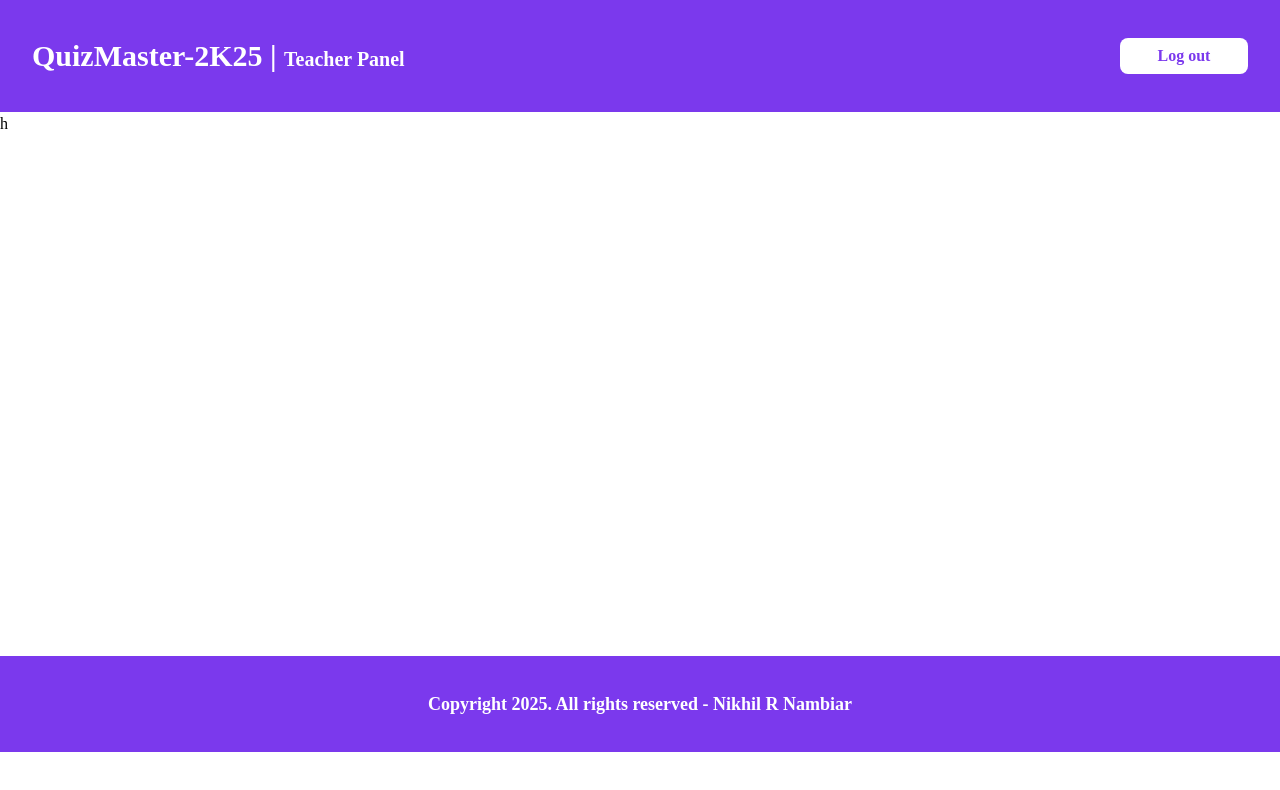
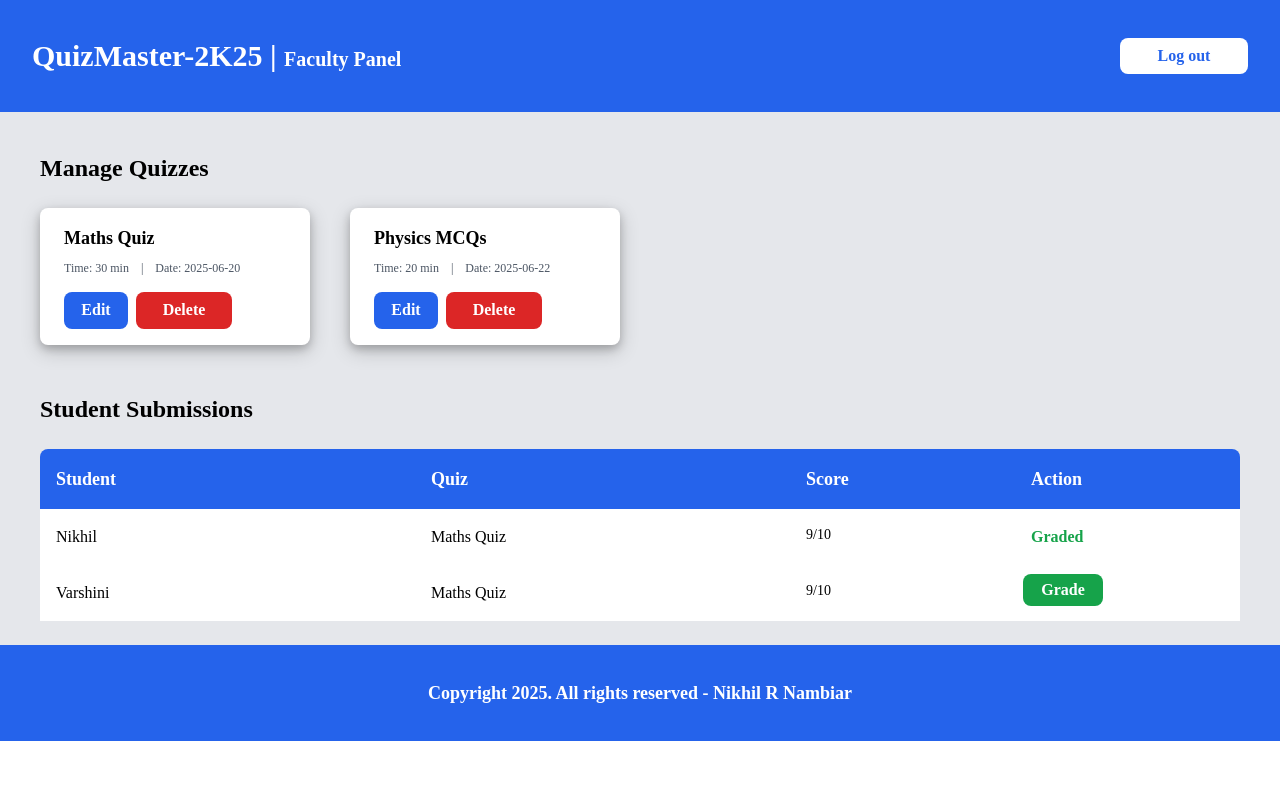
Before and after one commit to Nikhil4002-50-82/Quiz-2k25, a React (Vite) app in the folder client/: page /teacher in a window 1280 px wide. Shown: the top 790 px of the page. Built offline with nearby package versions, Linux system fonts and the light colour scheme; a web font is replaced by a local one.

Commit message:
got started with faculty dashboard

```diff
--- a/client/src/components/StudentDashboard/AvailableQuizzes.jsx
+++ b/client/src/components/StudentDashboard/AvailableQuizzes.jsx
@@ -9,7 +9,7 @@ const AvailableQuizzes = ({ quizTitle, quizDuration, quizDate }) => {
         <p>|</p>
         <p className="ml-[1em]">Date: {quizDate}</p>
       </div>
-      <button className="text-white w-[8em] h-auto px-1 py-[0.4em] bg-blue-600 text-white flex items-center justify-center font-semibold rounded-lg">
+      <button className="text-white w-[8em] h-auto px-1 py-[0.4em] bg-brandBlue text-white flex items-center justify-center font-semibold rounded-lg">
         Start Quiz
       </button>
     </div>
--- a/client/src/components/StudentDashboard/StudentDashboard.jsx
+++ b/client/src/components/StudentDashboard/StudentDashboard.jsx
@@ -6,7 +6,7 @@ import PerformanceReportComp from "./PerformanceReportComp";
 
 const StudentDashboard = () => {
   return (
-    <div className="bg-gray-100 h-auto w-full">
+    <div className="bg-gray-200 h-auto w-full">
       <StudentHeader />
       <div className="p-10 text-black">
         <h1 className="font-semibold text-2xl mb-6">Available Quizzes</h1>
@@ -26,13 +26,21 @@ const StudentDashboard = () => {
       <div className="px-10 text-black">
         <h1 className="font-semibold text-2xl mb-6">Performance Reports</h1>
         <div className="">
-            <div className="font-semibold text-lg grid grid-cols-[5fr_3fr_3fr] bg-blue-300 rounded-t-lg">
-                <h1 className="p-4 ">Quiz</h1>
-                <p className="p-4 ">Score</p>
-                <p className="p-4 ">Status</p>
-            </div>
-            <PerformanceReportComp quizTitle="Maths Quiz" quizScore="3/10" quizResult="Failed" />
-            <PerformanceReportComp quizTitle="Maths Quiz" quizScore="10/10" quizResult="Passed" />
+          <div className="font-semibold text-lg grid grid-cols-[5fr_3fr_3fr] bg-brandBlue text-white rounded-t-lg">
+            <h1 className="p-4 ">Quiz</h1>
+            <p className="p-4 ">Score</p>
+            <p className="p-4 ">Status</p>
+          </div>
+          <PerformanceReportComp
+            quizTitle="Maths Quiz"
+            quizScore="3/10"
+            quizResult="Failed"
+          />
+          <PerformanceReportComp
+            quizTitle="Maths Quiz"
+            quizScore="10/10"
+            quizResult="Passed"
+          />
         </div>
       </div>
       <StudentFooter />
--- a/client/src/components/StudentDashboard/StudentFooter.jsx
+++ b/client/src/components/StudentDashboard/StudentFooter.jsx
@@ -2,7 +2,7 @@ import React from "react";
 
 const StudentFooter = () => {
   return (
-    <div className="h-[6em] mt-6 w-full bg-blue-600 flex items-center px-8 flex items-center justify-center">
+    <div className="h-[6em] mt-6 w-full bg-brandBlue flex items-center px-8 flex items-center justify-center">
       <h1 className="text-white text-lg font-bold">
         Copyright 2025. All rights reserved - Nikhil R Nambiar
       </h1>
--- a/client/src/components/StudentDashboard/StudentHeader.jsx
+++ b/client/src/components/StudentDashboard/StudentHeader.jsx
@@ -2,12 +2,12 @@ import React from "react";
 
 const StudentHeader = () => {
   return (
-    <div className="h-[7em] w-full bg-blue-600 flex items-center px-8">
+    <div className="h-[7em] w-full bg-brandBlue flex items-center px-8">
       <div className="flex justify-between w-full">
          <h1 className="text-white font-bold text-3xl mr-[2em]">
           QuizMaster-2K25 | <span className='text-xl'>Student Panel</span>
         </h1>
-        <button className="text-blue w-[8em] bg-white text-blue-600 hover:bg-red-600 hover:text-white flex items-center justify-center font-bold rounded-lg">
+        <button className="text-brandBlue w-[8em] bg-white hover:bg-red-600 hover:text-white flex items-center justify-center font-bold rounded-lg">
           Log out
         </button>
       </div>
--- /dev/null
+++ b/client/src/components/TeacherDashboard/ManageQuizzes.jsx
@@ -0,0 +1,24 @@
+import React from "react";
+
+const ManageQuizzes = ({ quizTitle, quizDuration, quizDate }) => {
+  return (
+    <div className="px-6 py-4 h-auto bg-white rounded-lg flex flex-col justify-cent mb-2 shadow-[0_4px_8px_0_rgba(0,0,0,0.2),_0_6px_20px_0_rgba(0,0,0,0.19)]">
+      <h1 className="text-lg font-semibold mb-2">{quizTitle}</h1>
+      <div className="text-xs text-gray-600 flex items-center mb-4">
+        <p className="mr-[1em]">Time: {quizDuration} min</p>
+        <p>|</p>
+        <p className="ml-[1em]">Date: {quizDate}</p>
+      </div>
+      <div className="flex items-center">
+        <button className="text-white w-[4em] h-auto px-1 py-[0.4em] bg-blue-600 text-white flex items-center justify-center font-semibold rounded-lg mr-2">
+          Edit
+        </button>
+        <button className="text-white w-[6em] h-auto px-1 py-[0.4em] bg-red-600 text-white flex items-center justify-center font-semibold rounded-lg">
+          Delete
+        </button>
+      </div>
+    </div>
+  );
+};
+
+export default ManageQuizzes;
--- /dev/null
+++ b/client/src/components/TeacherDashboard/StudentSubmissions.jsx
@@ -0,0 +1,20 @@
+import React from "react";
+
+const StudentSubmissions = ({ student, quizTitle, quizScore, quizAction }) => {
+  return (
+    <div className=" text-md grid grid-cols-[5fr_5fr_3fr_3fr] bg-white">
+      <h1 className="p-4 ">{student}</h1>
+      <h1 className="p-4 ">{quizTitle}</h1>
+      <p className="p-4 text-sm">{quizScore}</p>
+      <p
+        className={`p-4 font-semibold ${
+          quizAction == "Graded" ? "text-green-600" : "bg-green-600 ml-[0.5em] mt-[0.6em] rounded-lg w-[5em] h-[1em] flex items-center justify-center text-white"
+        }`}
+      >
+        {quizAction}
+      </p>
+    </div>
+  );
+};
+
+export default StudentSubmissions;
--- a/client/src/components/TeacherDashboard/TeacherDashboard.jsx
+++ b/client/src/components/TeacherDashboard/TeacherDashboard.jsx
@@ -1,17 +1,54 @@
-import React from 'react'
-import TeacherHeader from './TeacherHeader'
-import TeacherFooter from './TeacherFooter'
+import React from "react";
+import TeacherHeader from "./TeacherHeader";
+import TeacherFooter from "./TeacherFooter";
+import ManageQuizzes from "./ManageQuizzes";
+import StudentSubmissions from "./StudentSubmissions";
 
 const TeacherDashboard = () => {
   return (
-    <div>
+    <div className="bg-gray-200">
       <TeacherHeader />
-      <div className='h-[65vh]'>
-        h
+      <div className="p-10 text-black h-auto">
+        <h1 className="font-semibold text-2xl mb-6">Manage Quizzes</h1>
+        <div className="grid grid-cols-4 gap-10">
+          <ManageQuizzes
+            quizTitle="Maths Quiz"
+            quizDuration="30"
+            quizDate="2025-06-20"
+          />
+          <ManageQuizzes
+            quizTitle="Physics MCQs"
+            quizDuration="20"
+            quizDate="2025-06-22"
+          />
+        </div>
+      </div>
+      <div className="px-10 text-black">
+        <h1 className="font-semibold text-2xl mb-6">Student Submissions</h1>
+        <div className="">
+          <div className="font-semibold text-lg grid grid-cols-[5fr_5fr_3fr_3fr] bg-blue-600 text-white rounded-t-lg">
+            <h1 className="p-4 ">Student</h1>
+            <h1 className="p-4 ">Quiz</h1>
+            <p className="p-4 ">Score</p>
+            <p className="p-4 ">Action</p>
+          </div>
+          <StudentSubmissions
+            student="Nikhil"
+            quizTitle="Maths Quiz"
+            quizScore="9/10"
+            quizAction="Graded"
+          />
+          <StudentSubmissions
+            student="Varshini"
+            quizTitle="Maths Quiz"
+            quizScore="9/10"
+            quizAction="Grade"
+          />
+        </div>
       </div>
       <TeacherFooter />
     </div>
-  )
-}
+  );
+};
 
-export default TeacherDashboard
+export default TeacherDashboard;
--- a/client/src/components/TeacherDashboard/TeacherFooter.jsx
+++ b/client/src/components/TeacherDashboard/TeacherFooter.jsx
@@ -2,7 +2,7 @@ import React from "react";
 
 const TeacherFooter = () => {
   return (
-    <div className="h-[6em] mt-6 w-full bg-[#7b39ed] flex items-center px-8 flex items-center justify-center">
+    <div className="h-[6em] mt-6 w-full bg-blue-600 flex items-center px-8 flex items-center justify-center">
       <h1 className="text-white text-lg font-bold">
         Copyright 2025. All rights reserved - Nikhil R Nambiar
       </h1>
--- a/client/src/components/TeacherDashboard/TeacherHeader.jsx
+++ b/client/src/components/TeacherDashboard/TeacherHeader.jsx
@@ -2,12 +2,12 @@ import React from "react";
 
 const TeacherHeader = () => {
   return (
-    <div className="h-[7em] w-full bg-[#7b39ed] flex items-center px-8">
+    <div className="h-[7em] w-full bg-blue-600 flex items-center px-8">
       <div className="flex justify-between w-full">
         <h1 className="text-white font-bold text-3xl mr-[2em]">
-          QuizMaster-2K25 | <span className="text-xl">Teacher Panel</span>
+          QuizMaster-2K25 | <span className="text-xl">Faculty Panel</span>
         </h1>
-        <button className="text-[#7b39ed] w-[8em] bg-white hover:bg-red-600 hover:text-white flex items-center justify-center font-bold rounded-lg">
+        <button className="text-blue-600 w-[8em] bg-white hover:bg-red-600 hover:text-white flex items-center justify-center font-bold rounded-lg">
           Log out
         </button>
       </div>
--- a/client/tailwind.config.js
+++ b/client/tailwind.config.js
@@ -9,6 +9,11 @@ export default {
       fontFamily: {
         edu: ['"Edu SA Hand"','cursive'],
       },
+      colors: {
+        softRed: '#1e40af',
+        'quiz-purple': '#f87171',
+        brandBlue: '#6b21a8',
+      },
     },
   },
   plugins: [],
```
